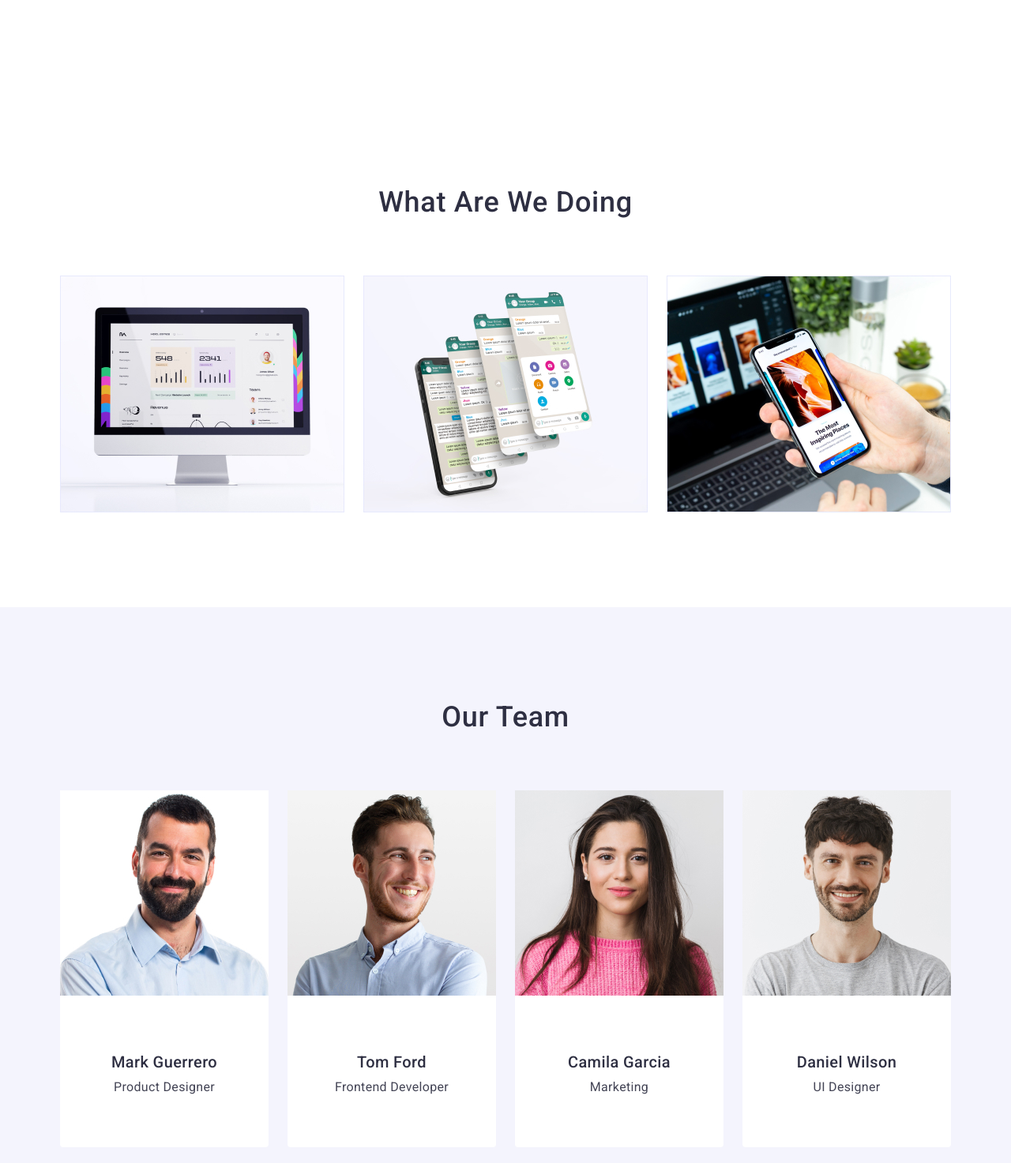
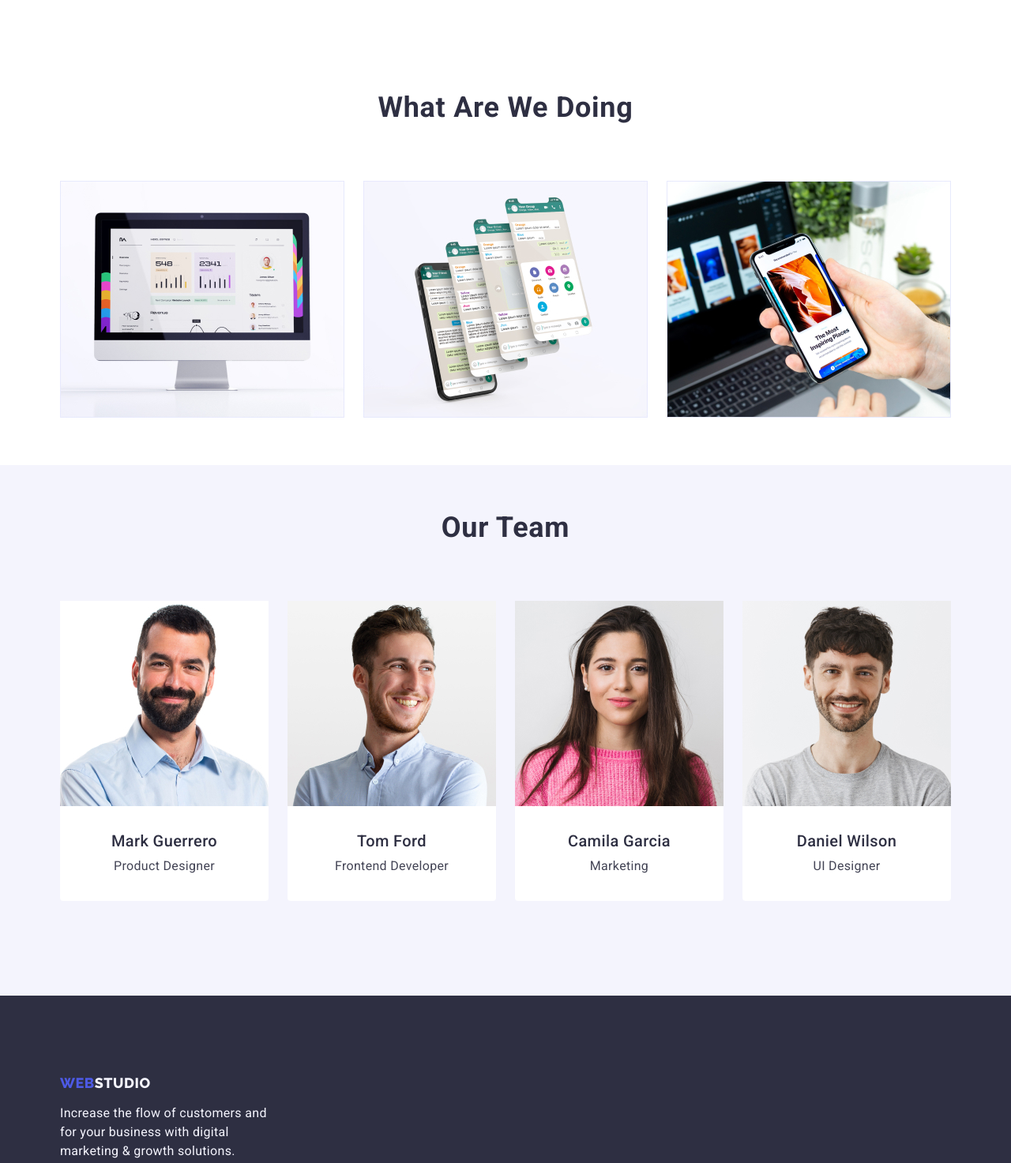
Before and after one commit to Baltakov/goit-markup-hw-03, a plain HTML site: page index.html in a window 1280 px wide. Shown: the part 924-2397 px from the top of the page at 79% size. Drawn offline with nearby package versions, Linux system fonts and the light colour scheme.

Commit message:
fix padding

```diff
--- a/css/styles.css
+++ b/css/styles.css
@@ -49,7 +49,15 @@ body {
 }
 .section {
   padding-top: 120px;
+  /* padding-bottom: 120px; */
+}
+.section-team {
+  padding-top: 60px;
   padding-bottom: 120px;
+}
+.section-doing {
+  padding-top: 120px;
+  padding-bottom: 60px;
 }
 /* ====== HEADER ======= */
 .page-header-container {
@@ -110,9 +118,9 @@ body {
   letter-spacing: 0.54px;
   text-transform: uppercase;
   color: #f4f4fd;
-  margin-bottom: 16px;
+  /* margin-bottom: 16px; */
   display: inline-block;
-  margin-bottom: 16px;
+  /* margin-bottom: 16px; */
 }
 
 .contact {
@@ -197,7 +205,7 @@ body {
 /* ====== SECTION3 ======= */
 .top-doing {
   font-size: 36px;
-  font-weight: 500;
+  font-weight: 700;
   line-height: 1.11;
   letter-spacing: 0.02em;
   text-align: center;
@@ -217,18 +225,18 @@ body {
 /* ====== SECTION4 ======= */
 .team {
   background-color: #f4f4fd;
-  padding-top: 120px;
-  padding-bottom: 120px;
+  /* padding-top: 120px; */
+  /* padding-bottom: 120px; */
 }
 .team-cell {
   background-color: #ffffff;
   border-radius: 0px 0px 4px 4px;
-  display: flex;
-  padding-bottom: 32px;
-  flex-direction: column;
-  justify-content: center;
-  align-items: center;
-  gap: 8px;
+  /* display: flex; */
+  /* padding-bottom: 32px; */
+  /* flex-direction: column; */
+  /* justify-content: center; */
+  /* gap: 8px; */
+  /* align-items: center; */
 }
 .team-list {
   /* display: flex; */
@@ -242,7 +250,7 @@ body {
   letter-spacing: 0.02em;
   color: var(--primary-color);
   text-align: center;
-  padding-top: 32px;
+  /* padding-top: 32px; */
   margin-bottom: 8px;
 }
 .team-staff {
@@ -268,11 +276,11 @@ body {
   color: #f4f4fd;
   line-height: 1.5;
   letter-spacing: 0.02em;
-  margin-top: 16px;
+  /* margin-top: 16px; */
 }
 .text-footer {
-  padding-top: 100px;
-  padding-bottom: 100px;
+  /* padding-top: 100px; */
+  /* padding-bottom: 100px; */
 }
 footer .logotype-blue {
   display: inline-block;
--- a/index.html
+++ b/index.html
@@ -101,7 +101,7 @@
         </div>
       </section>
       <!-- What are we doing -->
-      <section class="section">
+      <section class="section-doing">
         <div class="container">
           <h2 class="top-doing">What are we doing</h2>
           <ul class="list doing-list">
@@ -133,7 +133,7 @@
         </div>
       </section>
       <!-- Our Team -->
-      <section class="team section">
+      <section class="team section-team">
         <div class="container">
           <h2 class="top-doing">Our Team</h2>
           <ul class="list team-list">
```
